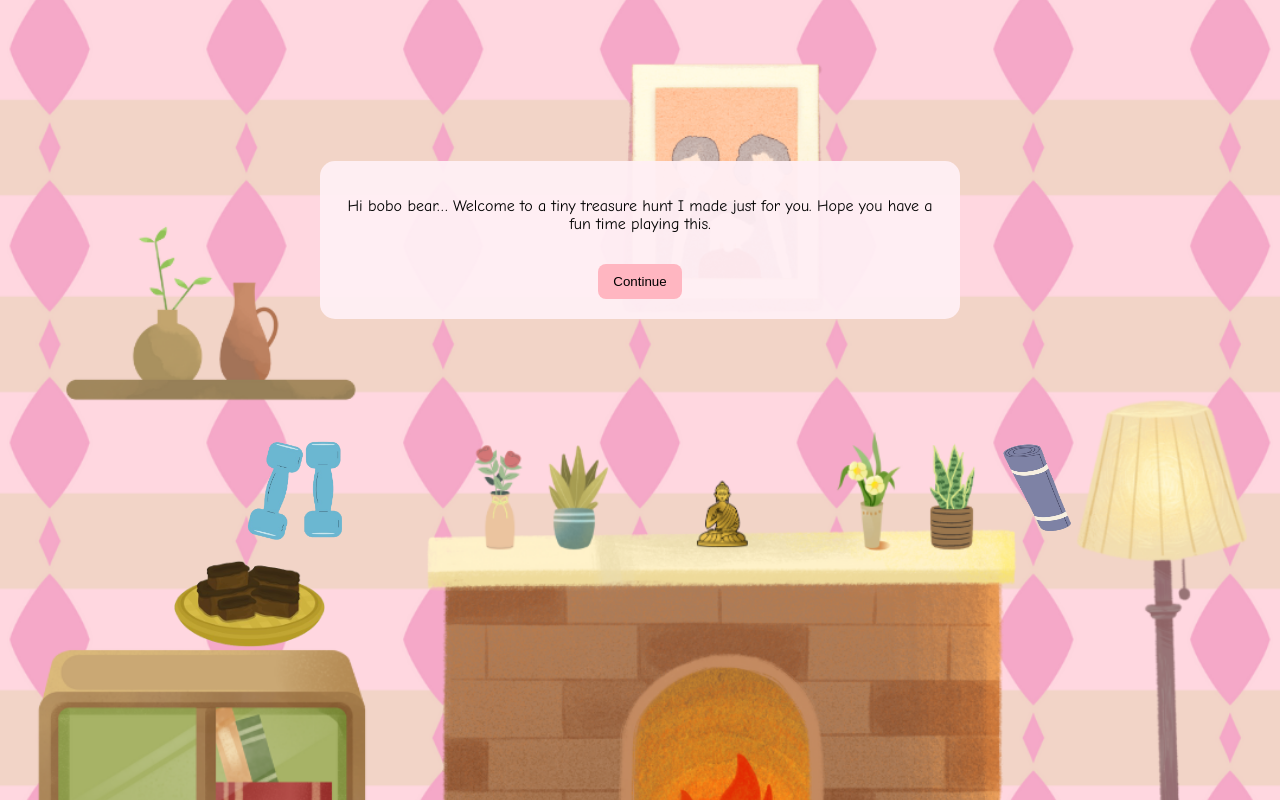
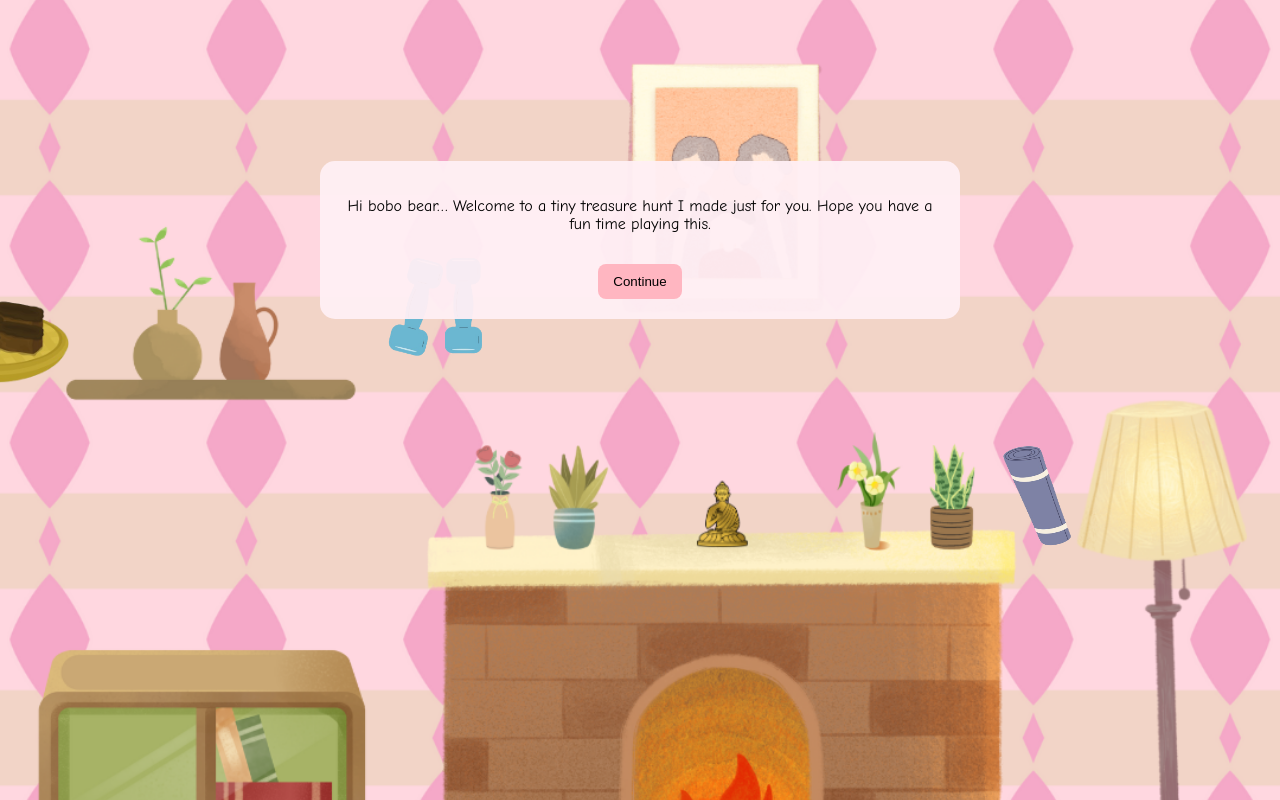
Before and after one commit to sampadashakya/Mini-Treasure-Hunt, a plain HTML site: page index.html in a window 1280 px wide. Both pictures are taken after a click on the button "Start Game". Drawn offline with Linux system fonts and the light colour scheme.

Commit message:
Update style.css

```diff
--- a/style.css
+++ b/style.css
@@ -30,26 +30,26 @@ body, html {
 
 /* Yoga Mat */
 #yogaMat {
-    width: 8%;
-    height: 14%;
-    left: 77%;
-    top: 54%;
+    width: 8%;       /* keep width */
+    height: 16%;     /* slightly taller */
+    left: 77%;       /* same as before */
+    top: 54%;        /* same as before */
 }
 
 /* Dumbbell */
 #dumbbell {
-    width: 8%;
+    width: 8%;       /* slightly larger */
     height: auto;
-    left: 19%;
-    top: 50%;
+    left: 30%;       /* moved 1 inch right */
+    top: 27%;        /* moved 3 inches up */
 }
 
 /* Brownie */
 #brownie {
-    width: 13%;
+    width: 13%;      /* slightly bigger */
     height: auto;
-    left: 13%;
-    top: 57%;
+    left: -7%;       /* moved 2 inches left */
+    top: 24%;        /* moved 4 inches up */
 }
 
 /* Notes */
```
